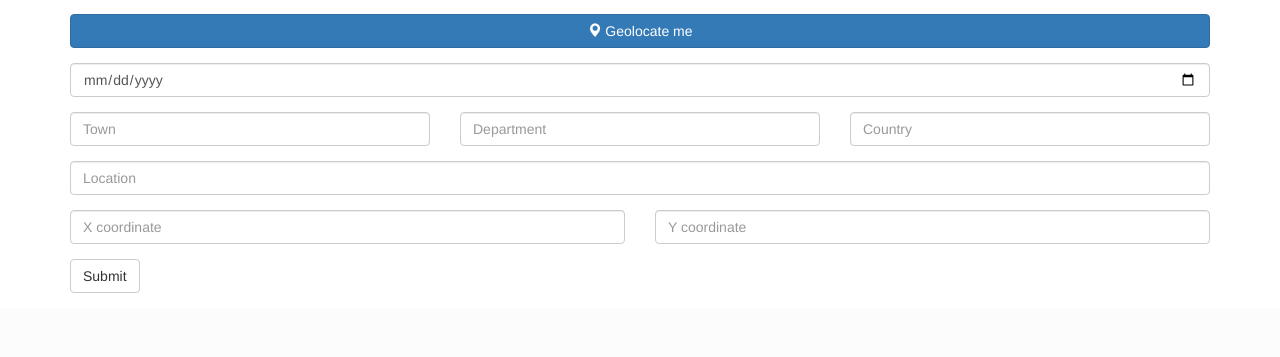
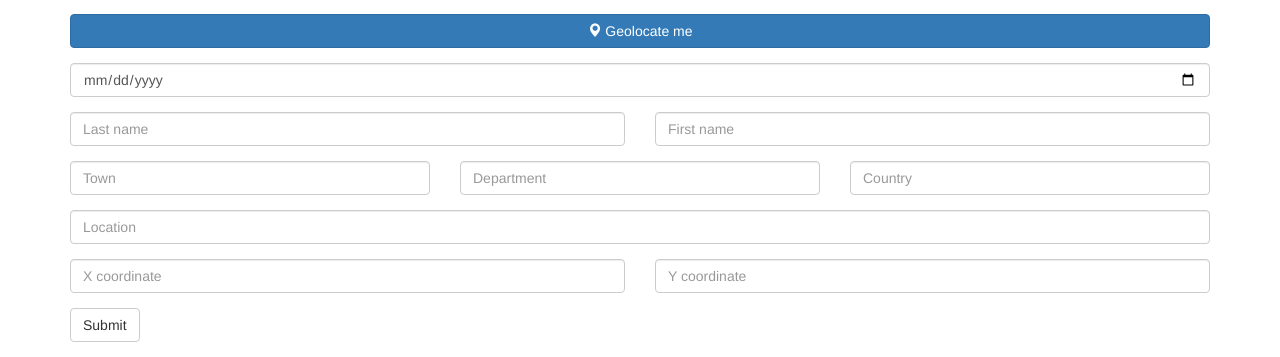
Before and after one commit to Carmain/banding-tracking-v2, a Django app: page /map in a window 1280 px wide. Shown: the part 494-851 px from the top of the page. Before the commit the page ends 787 px from the top, so only its background shows below. Run offline with Django 3.2, Linux system fonts and the light colour scheme; some libraries are stand-ins or nearby versions.

Commit message:
Require the last name & the first name in the map form

```diff
--- a/core/forms.py
+++ b/core/forms.py
@@ -7,6 +7,24 @@ class MapForm(forms.Form):
         label=_('Date'),
         widget=forms.TextInput(attrs={
             'type': 'date',
+            'class': 'form-control'
+        })
+    )
+
+    last_name = forms.CharField(
+        label=_('Last name'),
+        max_length=255,
+        widget=forms.TextInput(attrs={
+            'placeholder': _('Last name'),
+            'class': 'form-control'
+        })
+    )
+
+    first_name = forms.CharField(
+        label=_('First name'),
+        max_length=255,
+        widget=forms.TextInput(attrs={
+            'placeholder': _('First name'),
             'class': 'form-control'
         })
     )
--- a/core/views.py
+++ b/core/views.py
@@ -25,14 +25,16 @@ def flush_session(request, keys):
 
 
 def map(request):
-    flush_session(request, ('plovers', 'location'))
+    flush_session(request, ('plovers', 'general'))
 
     if request.method == 'POST':
         map_form = MapForm(request.POST)
         # check whether it's valid:
         if map_form.is_valid():
-            request.session['location'] = {
+            request.session['general'] = {
                 'date': request.POST.get('date'),
+                'last_name': request.POST.get('last_name').upper(),
+                'first_name': request.POST.get('first_name').capitalize(),
                 'town': request.POST.get('town'),
                 'department': request.POST.get('department'),
                 'country': request.POST.get('country'),
@@ -58,9 +60,9 @@ def add_plover_in_session(request, plover):
 
 
 def observations(request):
-    if request.session.get('location'):
+    if request.session.get('general'):
         data = {
-            'location': request.session.get('location')
+            'general': request.session.get('general')
         }
 
         if request.method == 'POST':
--- a/templates/core/map.html
+++ b/templates/core/map.html
@@ -16,6 +16,17 @@
     {% csrf_token %}
     <div class="form-group">
       {{ form.date }}
+    </div>
+
+    <div class="form-group">
+      <div class="row">
+        <div class="col-xs-6">
+          {{ form.last_name }}
+        </div>
+        <div class="col-xs-6">
+          {{ form.first_name }}
+        </div>
+      </div>
     </div>
 
     <div class="form-group">
--- a/templates/core/observations.html
+++ b/templates/core/observations.html
@@ -5,8 +5,9 @@
 {% block content %}
   <h2>{% trans "Set your observations" %}</h2>
 
-  <p>{% trans "Date" %} : {{location.date}}</p>
-  <p>{% trans "Location" %} : {{location.town}}, {{location.department}}</p>
+  <p>{% trans "Date" %} : {{general.date}}</p>
+  <p>{% trans "Observer" %} : {{general.last_name}} {{general.first_name}}</p>
+  <p>{% trans "Location" %} : {{general.town}}, {{general.department}}</p>
 
   <div class="row">
     <div class="col-sm-6">
```
